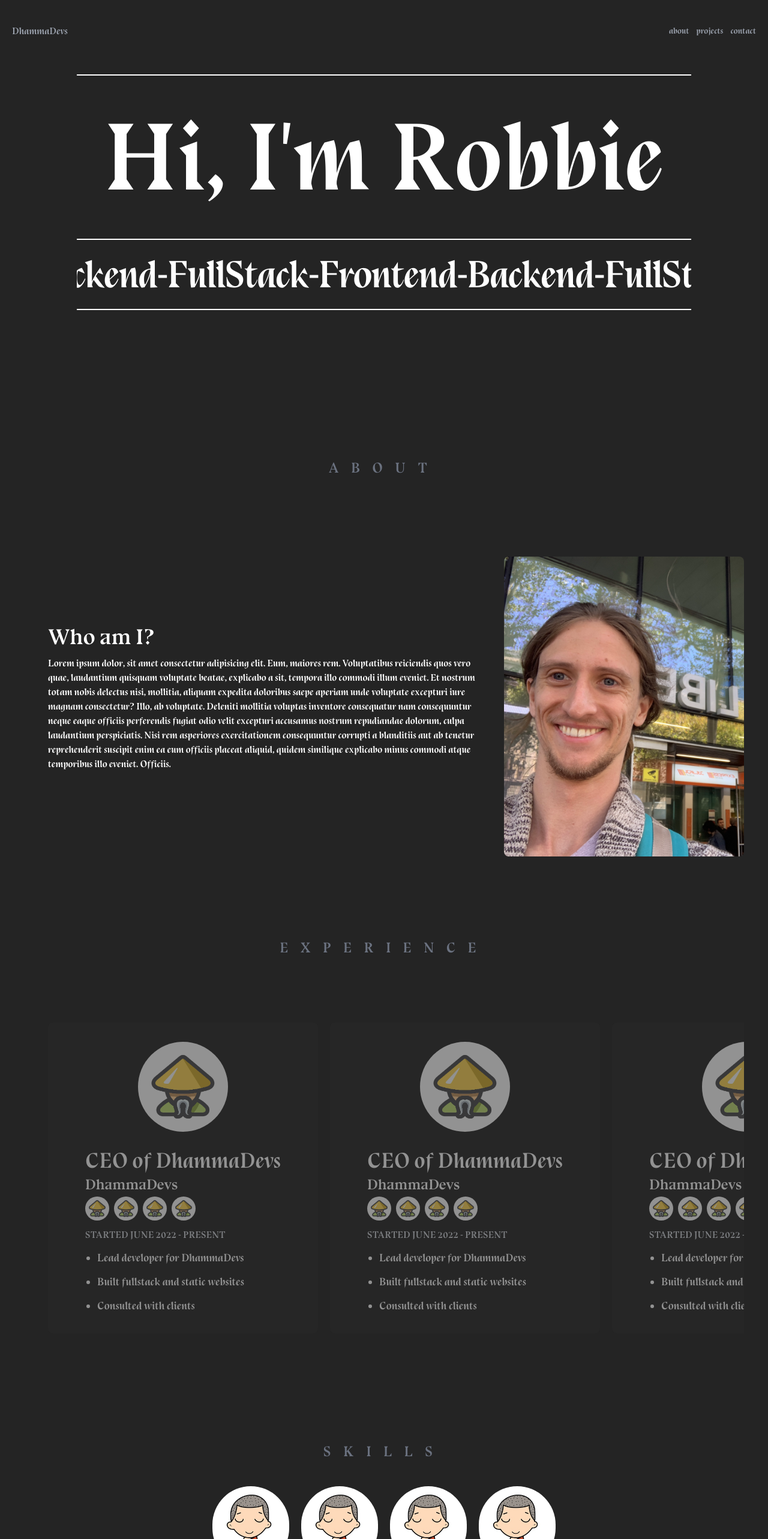
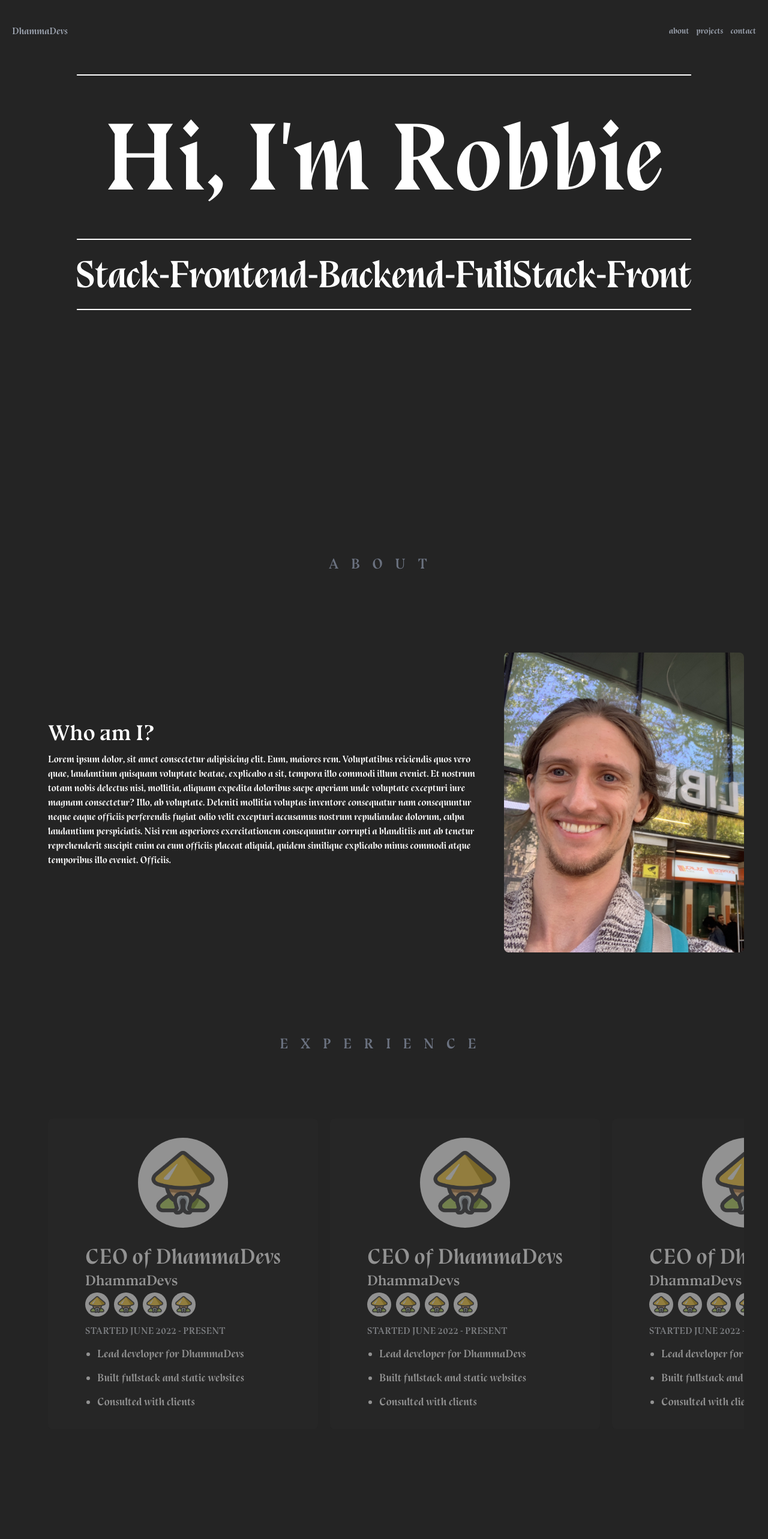
Before and after one commit to RobbieProkop/portfolio, a Next.js app: page / in a window 1280 px wide. Shown: the top 2566 px of the page at 60% size. Built offline with nearby package versions, Linux system fonts and the light colour scheme.

Commit message:
change scroll bars

```diff
--- a/components/Experience.tsx
+++ b/components/Experience.tsx
@@ -14,7 +14,7 @@ const Experience = (props: Props) => {
         Experience
       </h3>
 
-      <div className="w-full flex space-x-5 overflow-x-scroll p-10 snap-x snap-mandatory">
+      <div className="w-full flex space-x-5 overflow-x-scroll p-10 snap-x snap-mandatory scrollbar scrollbar-track-gray-400/20 scrollbar-thumb-green-600/80">
         <ExpCard />
         <ExpCard />
         <ExpCard />
--- a/components/Hero.tsx
+++ b/components/Hero.tsx
@@ -69,7 +69,7 @@ type Props = {};
 const Hero = (props: Props) => {
   return (
     // may need these classes for background cirlcles: h-screen flex flex-col space-y-8 items-center justify-center text-center overflow-hidden
-    <div className="h-[80vh]">
+    <div className="h-screen">
       {/* <BackgroundCircles /> */}
       {/* <motion.div
         initial={{
--- a/components/Projects.tsx
+++ b/components/Projects.tsx
@@ -17,9 +17,9 @@ const Projects = (props: Props) => {
         Projects
       </h3>
 
-      <div className="relative w-screen flex overflow-x-scroll overflow-y-hidden snap-x snap-mandatory z-20">
+      <div className="relative w-screen flex overflow-x-scroll overflow-y-hidden snap-x snap-mandatory z-20 scrollbar scrollbar-track-gray-400/20 scrollbar-thumb-green-600/80">
         {projects.map((project) => (
-          <div className="w-screen flex-shrink-0 snap-center flex flex-col space-y-5 items-center justify-center p-20 md:p-44 h-screen">
+          <div className="w-screen flex-shrink-0 snap-center flex flex-col space-y-5 items-center justify-center p-20 md:p-44 h-screen ">
             <motion.div
               initial={{
                 y: -300,
--- a/pages/index.tsx
+++ b/pages/index.tsx
@@ -1,7 +1,6 @@
 import type { NextPage } from "next";
 import Head from "next/head";
 import About from "../components/About";
-import Box from "../components/Box";
 import Contact from "../components/Contact";
 import Experience from "../components/Experience";
 import Footer from "../components/Footer";
@@ -12,7 +11,7 @@ import Skills from "../components/Skills";
 
 const Home: NextPage = () => {
   return (
-    <div className="py-5 max-w-7xl mx-auto text-white snap-y snap-proximity z-0 overflow-y-scroll overflow-x-hidden">
+    <div className="py-5 max-w-7xl mx-auto text-white snap-y snap-proximity z-0 overflow-hidden">
       <Head>
         <title>DhammaDevs</title>
         <meta name="description" content="Portfolio for Robbie Prokop" />
--- a/tailwind.config.js
+++ b/tailwind.config.js
@@ -7,5 +7,5 @@ module.exports = {
   theme: {
     extend: {},
   },
-  plugins: [require("tailwind-scrollbar")],
+  plugins: [require("tailwind-scrollbar")({ nocompatible: true })],
 };
```
